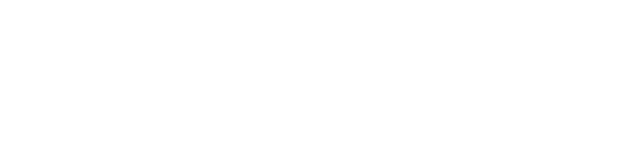
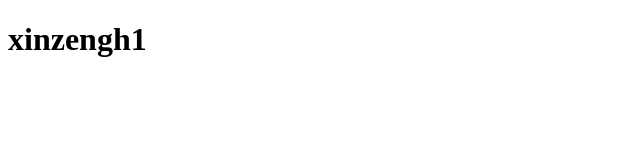
Before and after one commit to kingandbeggar/demodefault, a plain HTML site: page index.html in a window 1280 px wide. Shown: the whole page, without its empty margins (0-640 px from the left). Drawn offline with Linux system fonts and the light colour scheme.

Commit message:
新增h1

```diff
--- a/index.html
+++ b/index.html
@@ -7,6 +7,6 @@
   <title>Document</title>
 </head>
 <body>
-
+    <h1>xinzengh1</h1>
 </body>
 </html>
```
